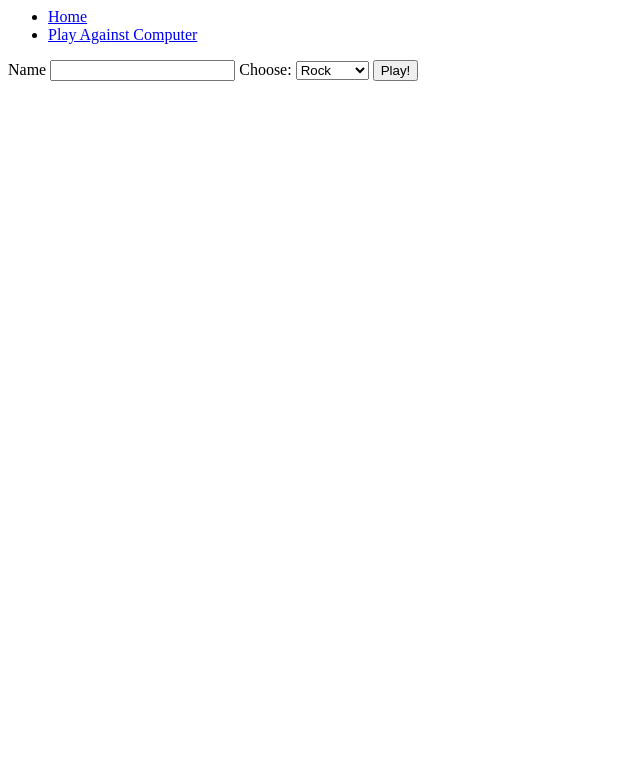
After one commit to mldrenth/rock_paper_scissors_python, a Flask app: page /play in a window 1280 px wide. The commit adds this page. Shown: the top 783 px of the page, without its empty margins (0-640 px from the left). Run offline with Flask 2, Linux system fonts and the light colour scheme.

Commit message:
Added function to create computer player and form

```diff
--- a/controllers/controller.py
+++ b/controllers/controller.py
@@ -7,6 +7,10 @@ from models.player import Player
 def index():
     return render_template('index.html', title = "Home")
 
+@app.route('/play')
+def play():
+    return render_template('play_against_computer.html', title = "Play against Computer")
+
 @app.route('/<choice_1>/<choice_2>')
 def play_round(choice_1,choice_2):
     player_1 = Player("Player 1", choice_1)
--- a/templates/base.html
+++ b/templates/base.html
@@ -0,0 +1,21 @@
+<html>
+
+<head>
+    <title>{{ title }} --- Rock -- Paper -- Scissors</title>
+</head>
+
+<body>
+    <nav>
+        <ul>
+            <li>
+                <a href="/">Home</a>
+            </li>
+            <li>
+                <a href="/play">Play Against Computer</a>
+            </li>
+        </ul>
+    </nav>
+    {% block content %}
+
+    {% endblock content %}
+</body>
--- /dev/null
+++ b/templates/play_against_computer.html
@@ -0,0 +1,15 @@
+{% extends 'base.html' %}
+{% block content %}
+<form action="/play" method="post">
+    <label for="name">Name</label>
+    <input type="text" name="name" id="name">
+    <label for="options">Choose: </label>
+    <select name="options" id="options">
+        <option value="rock">Rock</option>
+        <option value="paper">Paper</option>
+        <option value="scissors">Scissors</option>
+    </select>
+    <input type="submit" value="Play!">
+</form>
+
+{% endblock content %}
```
Also changed, not shown: models/game.py (+7 -0 lines), templates/index.html (+16 -8 lines), templates/result.html (+4 -7 lines), tests/game_test.py (+4 -0 lines).
